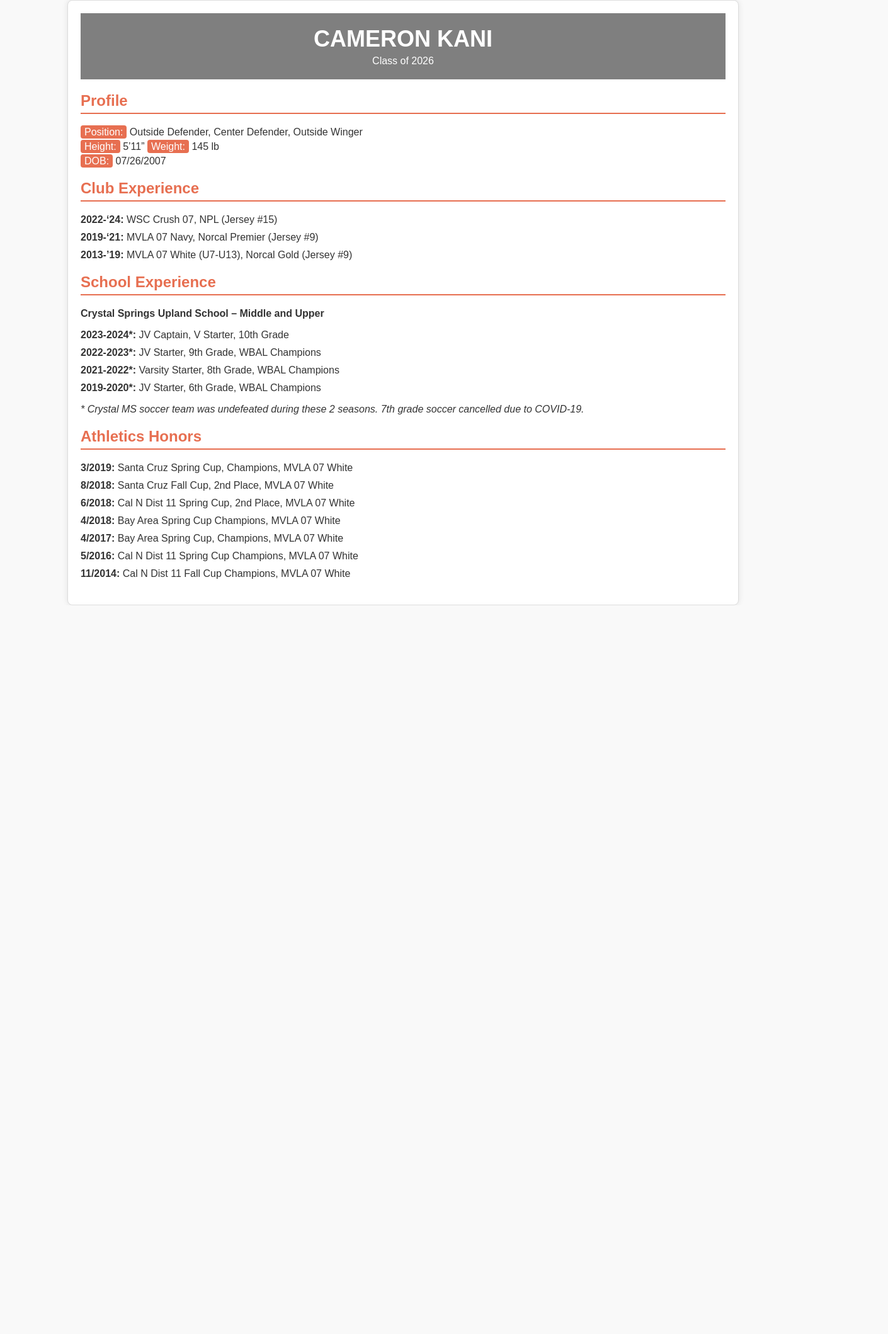
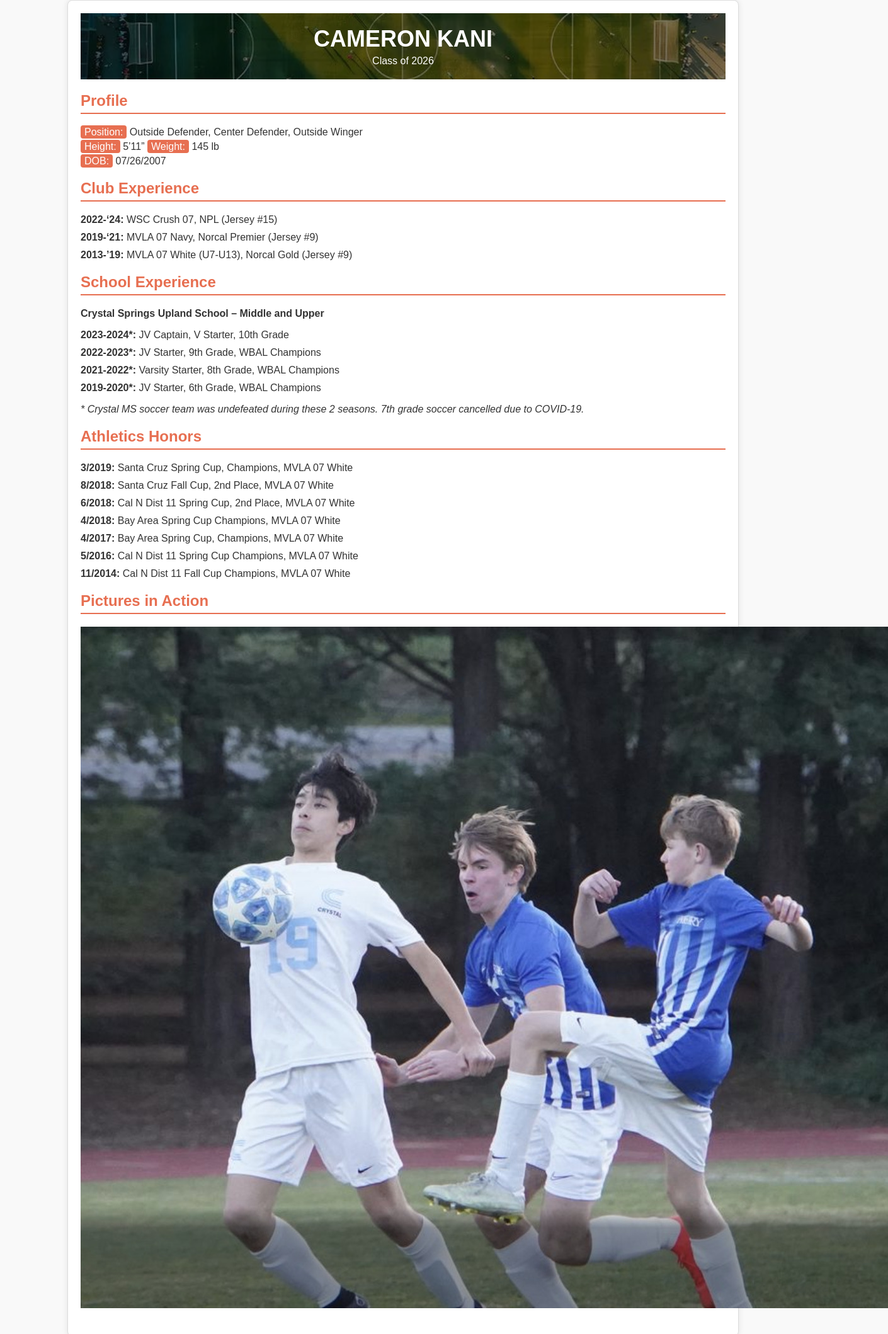
Before and after one commit to Cammm123/CameronWebsite, a plain HTML site: page soccer.html in a window 1280 px wide. Shown: the top 2118 px of the page at 63% size, 1410 px wide, since content can reach past the window. Before the commit the page ends 961 px from the top, so only its background shows below. Drawn offline with Linux system fonts and the light colour scheme.

Commit message:
Adding in images

```diff
--- a/soccer.html
+++ b/soccer.html
@@ -22,7 +22,7 @@
             box-shadow: 0 0 10px rgba(0, 0, 0, 0.1);
         }
         .header {
-            background: url('/Users/cameronkani/Desktop/SOCCER.jpg') no-repeat center center;
+            background: url('images/SOCCER.jpg') no-repeat center center;
             background-size: cover;
             color: #fff;
             padding: 20px;
@@ -129,6 +129,13 @@
         </ul>
     </div>
 
+    <div class="section pictures">
+        <h2>Pictures in Action</h2>
+        <ul>
+            <li><img src="images/SOCCER1.jpg" alt="Soccer in Action"></li>
+        </ul>
+    </div>
+
 </div>
 
 </body>
```
Also changed, not shown: STEM.html (+10 -2 lines), images/SOCCER.jpg (added), images/SOCCER1.jpg (added), images/STEM.jpg (added), images/STEM1.jpg (added).
